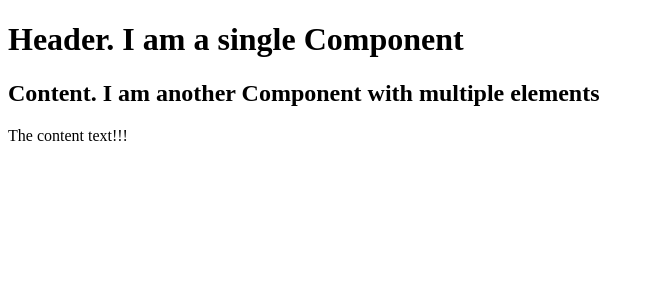
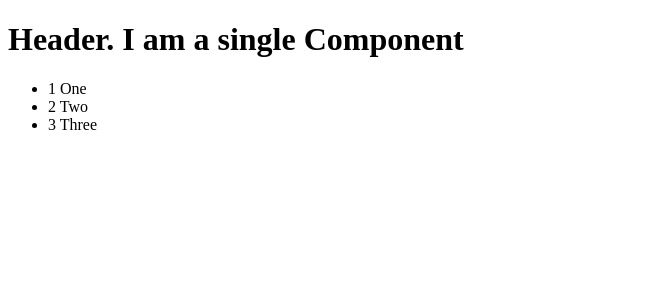
Before and after one commit to DominicSerranoC14/ReactWorkshop, a React app: page / in a window 1280 px wide. Shown: the top 300 px of the page, without its empty margins (0-654 px from the left). Built offline with nearby package versions, Linux system fonts and the light colour scheme.

Commit message:
Using a components state and rendering multiple elements from state data

```diff
--- /dev/null
+++ b/jsx/StateApp.jsx
@@ -0,0 +1,48 @@
+import React from 'react';
+
+class StateApp extends React.Component {
+  constructor() {
+
+    super();
+
+    this.state = {
+      data: [
+        { id: 1, name: 'One' },
+        { id: 2, name: 'Two' },
+        { id: 3, name: 'Three' }
+      ]
+    };
+
+  };
+
+  render() {
+    return (
+       <div>
+          <Header/>
+          <ul>
+            {this.state.data.map((each, i) => <ListItem key={i} data={each} />)}
+          </ul>
+       </div>
+    );
+  }
+}
+
+class Header extends React.Component {
+   render() {
+      return (
+         <div>
+            <h1>Header. I am a single Component</h1>
+         </div>
+      );
+   }
+}
+
+class ListItem extends React.Component {
+  render() {
+    return (
+      <li>{this.props.data.id} {this.props.data.name}</li>
+    );
+  };
+};
+
+export default StateApp;
```
Also changed, not shown: main.js (+7 -3 lines), jsx/App.jsx (renamed from App.jsx), jsx/MultiApp.jsx (renamed from MultiApp.jsx).
